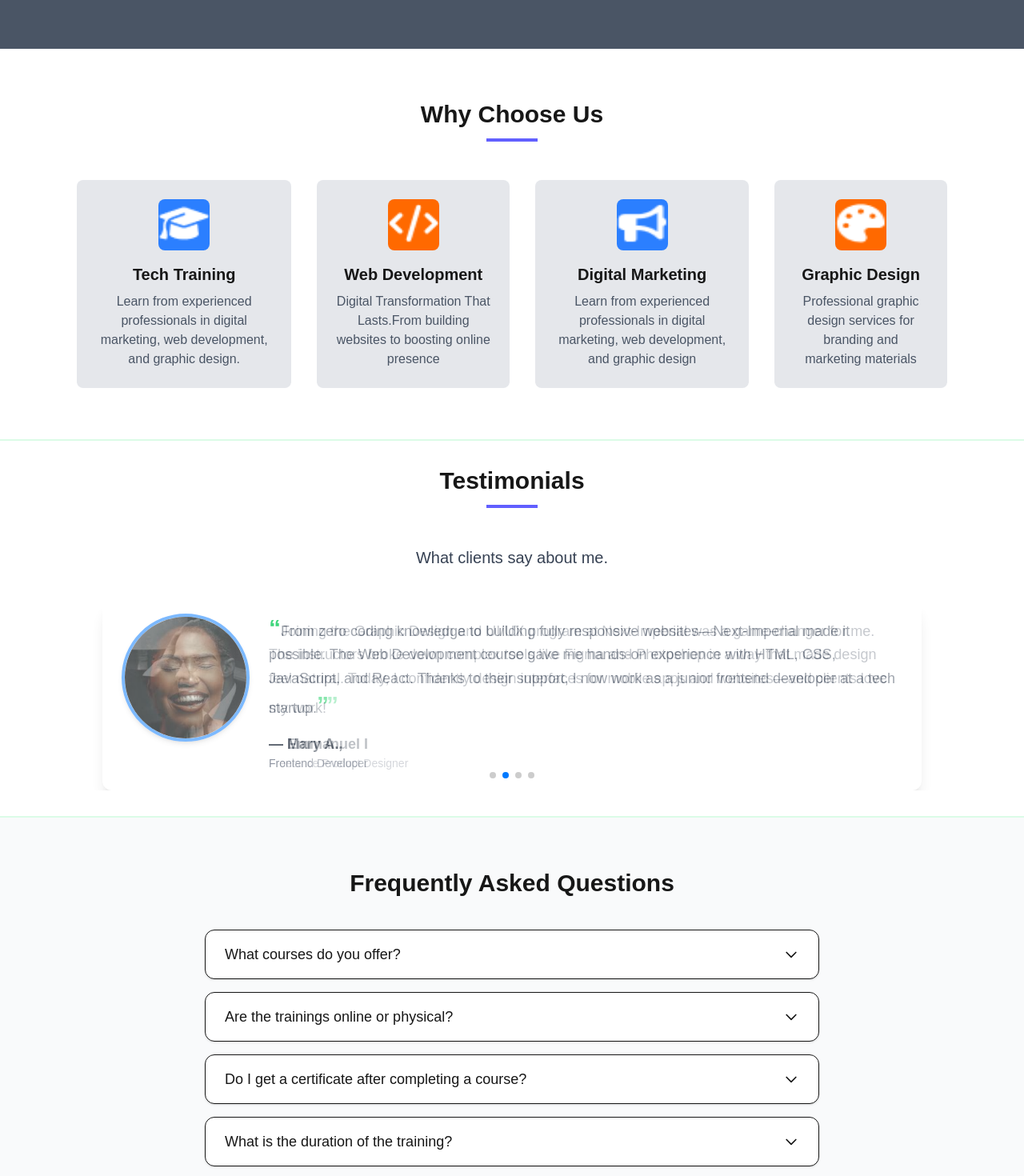
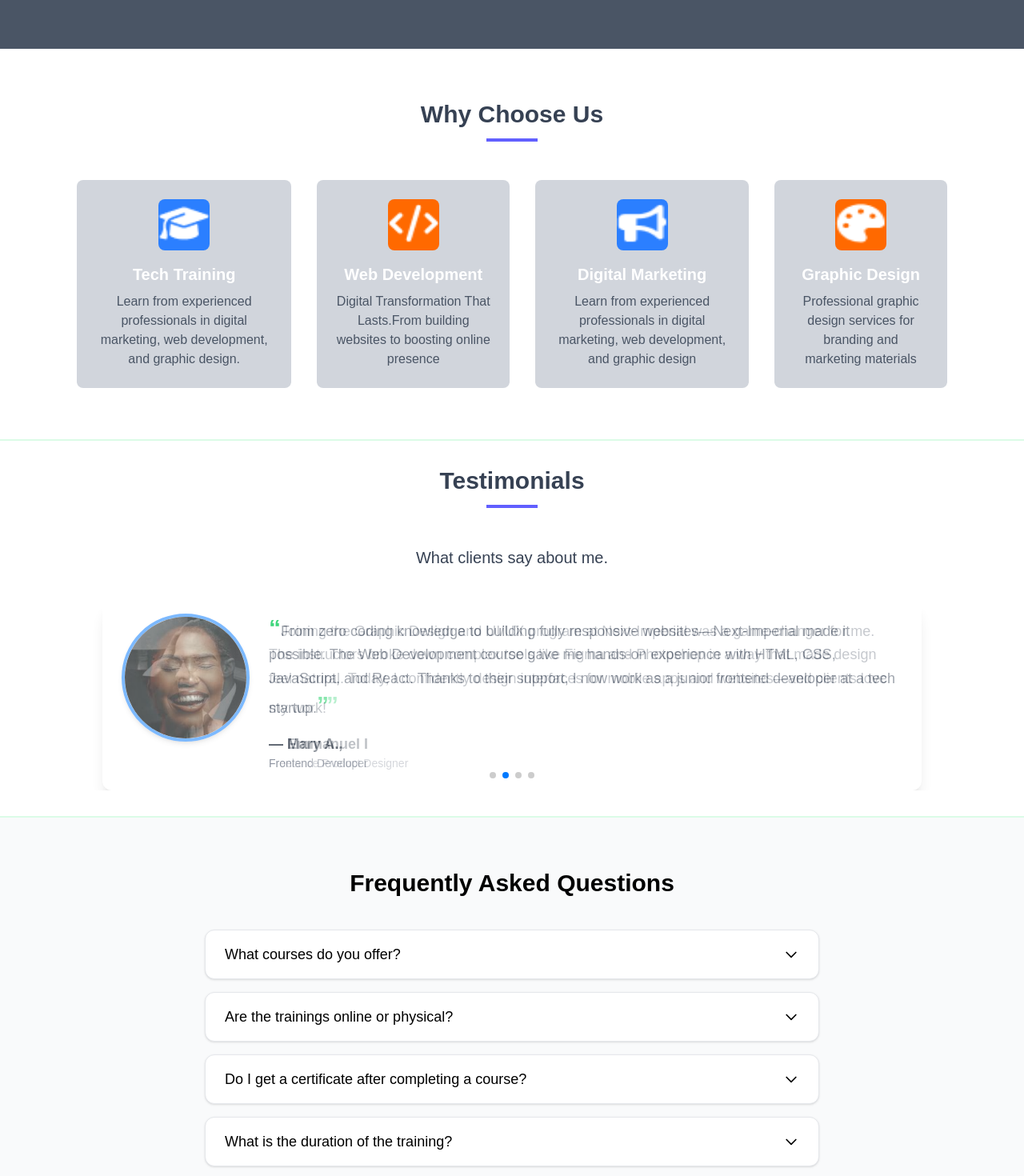
Before and after one commit to Eze-Israel/Next-imperial-website, a Next.js app: page / in a window 1280 px wide. Shown: the part 1300-2770 px from the top of the page at 80% size. Built offline with nearby package versions, Linux system fonts and the light colour scheme.

Commit message:
finished

```diff
--- a/src/components/FAQ.tsx
+++ b/src/components/FAQ.tsx
@@ -40,13 +40,13 @@ const Faq = () => {
   return (
     <section id='faq' className='py-16 bg-gray-50 px-4 md:px-10'>
       <div className='max-w-3xl mx-auto'>
-        <h2 className='text-3xl font-bold text-center mb-10'>Frequently Asked Questions</h2>
+        <h2 className='text-3xl font-bold text-center mb-10 text-black'>Frequently Asked Questions</h2>
 
         <div className='space-y-4'>
           {faqs.map((faq, index) => (
             <div
               key={index}
-              className='border rounded-xl overflow-hidden bg-white shadow-sm'
+              className='border border-gray-200 rounded-xl overflow-hidden bg-white shadow-sm text-black'
             >
               <button
                 onClick={() => toggleFAQ(index)}
--- a/src/components/SectionTitle.tsx
+++ b/src/components/SectionTitle.tsx
@@ -5,7 +5,7 @@ interface SectionTitleProps {
 export default function SectionTitle({title}: SectionTitleProps){
     return(
         <div className="text-center mb-12">
-         <h2 className="text-center font-bold text-1xl md:text-3xl"> {title}</h2>
+         <h2 className="text-center font-bold text-2xl md:text-3xl text-gray-700"> {title}</h2>
          <div className="w-16 h-1 bg-indigo-500 mx-auto mt-3"></div>
 
         </div>
--- a/src/components/Testimonials.tsx
+++ b/src/components/Testimonials.tsx
@@ -1,7 +1,7 @@
 import React from 'react';
 import SectionTitle from './SectionTitle';
 import { Swiper, SwiperSlide } from 'swiper/react';
-import { Pagination, Autoplay, EffectFade } from 'swiper/modules';
+import { Pagination, Autoplay, EffectFade,  } from 'swiper/modules';
 import 'swiper/css';
 import 'swiper/css/pagination';
 import 'swiper/css/autoplay';
--- a/src/components/WhyChooseUs.tsx
+++ b/src/components/WhyChooseUs.tsx
@@ -47,7 +47,7 @@ const WhyChooseUs = () => {
 
 
    {services.map((service, index) => (
-    <div key={index} className='bg-gray-200 md:p-6 p-8  rounded-lg  flex flex-col text-center'>
+    <div key={index} className='bg-gray-300 md:p-6 p-8  rounded-lg  flex flex-col text-center'>
      <Image
      className={`md:w-16 w-8 md:h-16 h-8 mb-4 rounded-lg mx-auto ${service.bg}`}
      src={service.icon}
@@ -56,7 +56,7 @@ const WhyChooseUs = () => {
      height={100}
      />
      <h3
-     className='text-xl font-semibold'
+     className='text-xl font-semibold text-white'
      >
       {service.title}
      </h3>
--- a/src/pages/index.tsx
+++ b/src/pages/index.tsx
@@ -4,8 +4,13 @@ import VideoCom from '@/components/VideoCom'
 import WhyChooseUs from '@/components/WhyChooseUs'
 import Faq from '@/components/FAQ'
 import Testimonies from '@/components/Testimonials'
+import { useLayoutEffect } from 'react'
 
 const index = () => {
+  useLayoutEffect(()=> {
+   window.scrollTo(0,0)
+  }, [])
+
   return (
     <div>
       <SwiperCarousel/>
```
